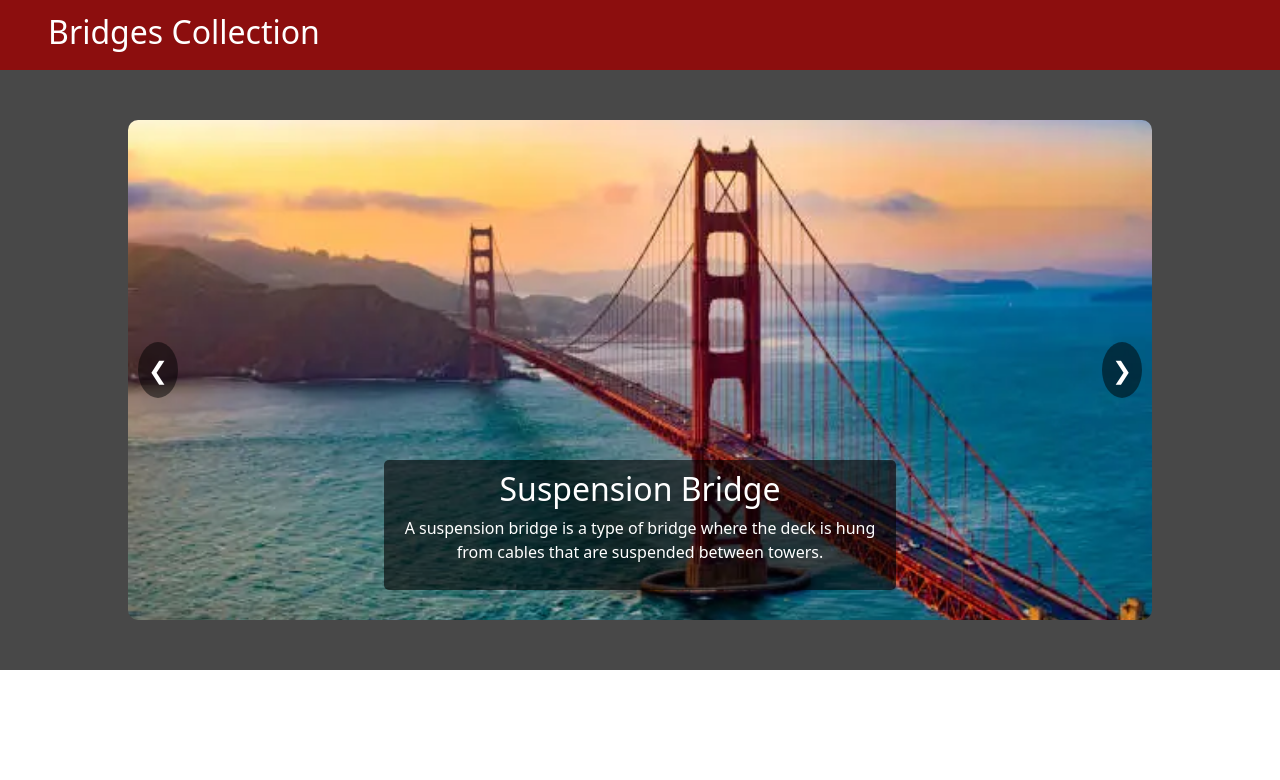
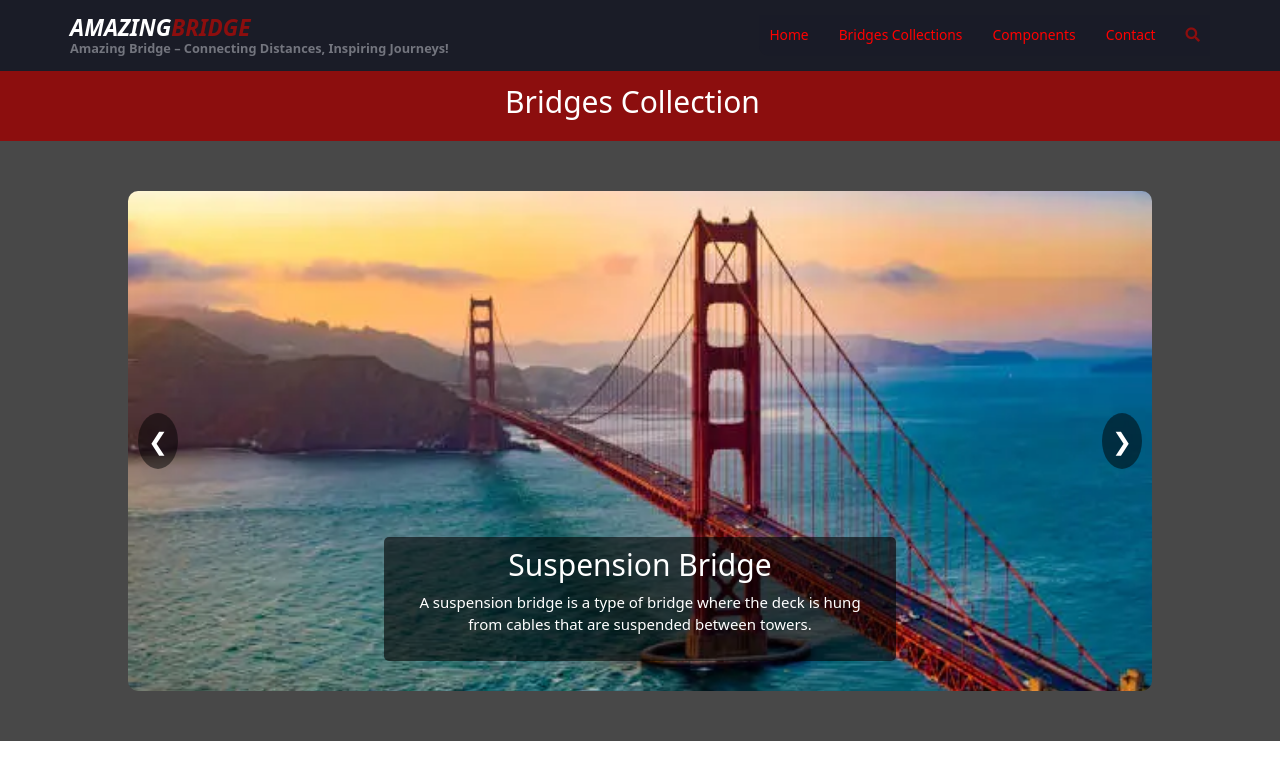
Before and after one commit to abdullahibrarAT/Amazing-Bridges, a plain HTML site: page Collection.html in a window 1280 px wide. Drawn offline with nearby package versions, Linux system fonts and the light colour scheme.

Commit message:
collection header upate

```diff
--- a/Collection.html
+++ b/Collection.html
@@ -4,11 +4,39 @@
     <meta charset="UTF-8">
     <meta name="viewport" content="width=device-width, initial-scale=1.0">
     <title>Bridges Collection</title>
+    <link href="css/all.min.css" rel="stylesheet" type="text/css">
+    <link href="css/animate.compat.css" rel="stylesheet" type="text/css">
+    <link href="css/bootstrap.min.css" rel="stylesheet" type="text/css">
+    <link href="https://cdn.jsdelivr.net/npm/bootstrap@5.3.4/dist/css/bootstrap.min.css" rel="stylesheet">
+    <link href="css/styles.css" rel="stylesheet" type="text/css">
     <link rel="stylesheet" href="css/Collection.css">
-    <link href="https://cdn.jsdelivr.net/npm/bootstrap@5.3.4/dist/css/bootstrap.min.css" rel="stylesheet">
 </head>
 <body>
+    <section id="sec-0">
 
+        <header>
+            <div class="hide" id="searchBar">
+                <input type="search" name="searchBox" id="searchBox" placeholder="Type your search here..    Press [Esc] to exist">
+            </div>
+            <div class="container">
+                <h1>
+                    <span>AMAZING</span>BRIDGE
+                    <p>Amazing Bridge – Connecting Distances, Inspiring Journeys!</p>
+                </h1>
+                <label for="menu"><i class="fas fa-bars"></i></label>
+                <input type="checkbox" id="menu">
+                <nav>
+                    <a href="#">Home</a>
+                    <a href="Collection.html">Bridges Collections</a>
+                    <a href="#">Components</a>
+                    <a href="contact.html" target="_blank">Contact</a>
+
+                    <i class="fa-solid fa-magnifying-glass" id="search"></i>
+                </nav>
+            </div>
+        </header>
+
+    </section>
     <nav class="navbar">
         <div class="navbar-container">
             <a class="navbar-brand text-white" href="#"><h2>Bridges Collection</h2></a>
```
